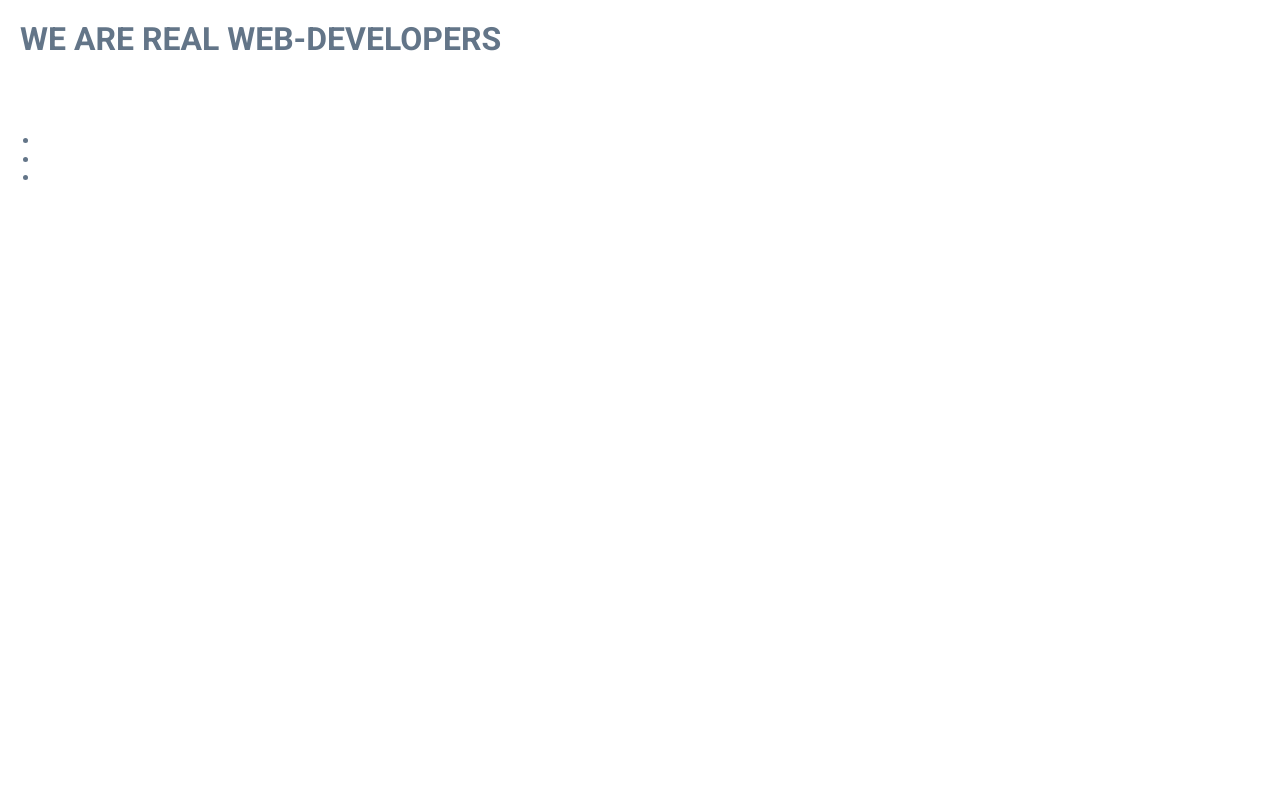
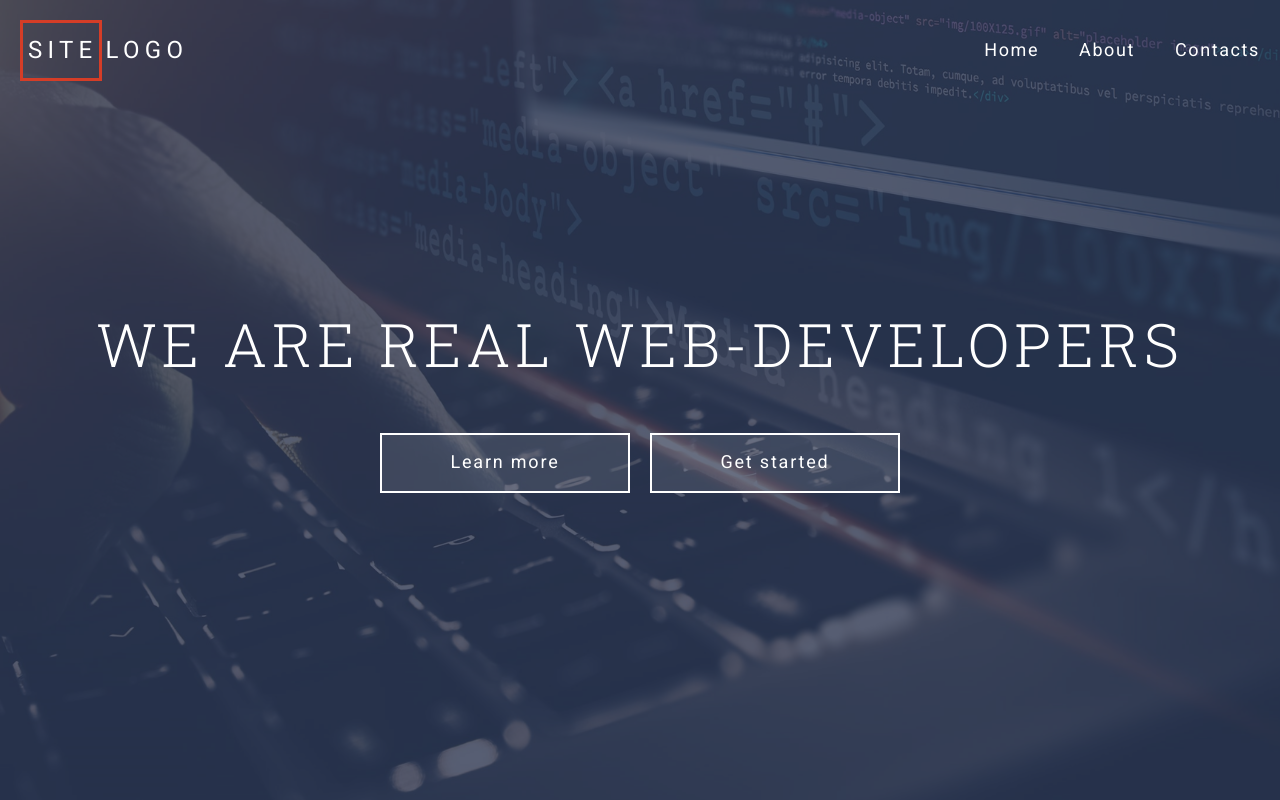
Before and after one commit to VladislavFuklev/Grid-Template, a website: page index.html in a window 1280 px wide. Drawn offline with Linux system fonts and the light colour scheme.

Commit message:
закончил первый экран

```diff
--- a/assets/scss/common/_classes.scss
+++ b/assets/scss/common/_classes.scss
@@ -0,0 +1,21 @@
+@use "../presets" as *;
+@use "../mixins" as *;
+
+.btn {
+    display: flex;
+    align-items: center;
+    justify-content: center;
+    min-width: 250px;
+    height: 60px;
+    border: 2px solid $color-light;
+    padding: 0.5em 1em;
+    background-color: rgba($color-light, 0.1);
+    transition: background-color 0.5s;
+
+    font-size: 1.125rem;
+    letter-spacing: 0.1em;
+    &:hover,
+    &:focus {
+        background-color: $color-accent;
+    }
+}
--- a/assets/scss/common/_typography.scss
+++ b/assets/scss/common/_typography.scss
@@ -7,10 +7,18 @@
 *::after {
     box-sizing: border-box;
 }
+h1 {
+    font-size: 3.75rem;
+    font-family: $font-header;
+    font-weight: 300;
+    letter-spacing: 0.08em;
+    line-height: 1.2em;
+}
 html {
     color: $color-gray;
     font-family: $font-main;
     font-size: $font-size;
+    overflow-y: scroll;
 }
 
 a{
--- a/assets/scss/components/header/_header-content.scss
+++ b/assets/scss/components/header/_header-content.scss
@@ -3,7 +3,20 @@
 
 
 .header-content {
+    position: relative;
+    z-index: 1;
+    width: 100%;
+
     &__container {
         @extend %container
     }
+    &__title {
+        text-align: center;
+        margin: 0 0 53px;
+    }
+    &__actions {
+        display: flex;
+        justify-content: center;
+        gap: $gap;
+    }
 }
--- a/assets/scss/components/header/_header-logo.scss
+++ b/assets/scss/components/header/_header-logo.scss
@@ -1,2 +1,19 @@
 @use "../../presets" as *;
 @use "../../mixins" as *;
+
+
+.header-logo {
+    font-size: 1.5rem;
+    letter-spacing: 0.22em;
+
+    &__link {
+        display: block;
+        padding: 20px 20px 20px 0;
+    }
+    &__accent {
+        display: inline-block;
+        padding: 14px 1px 13px 5px;
+        margin-right: 4px;
+        border: 3px solid $color-highlight;
+    }
+}
--- a/assets/scss/components/header/_header-menu.scss
+++ b/assets/scss/components/header/_header-menu.scss
@@ -3,8 +3,18 @@
 
 
 
-.header-content {
+.header-menu {
+    position: absolute;
+    top: 0;
+    left: 0;
+    right: 0;
+    z-index: 2;
     &__container {
-        @extend %container
+        @extend %container;
+        display: grid;
+        grid-template-columns: auto 1fr;
+        gap: $gap;
+        align-items: center;
     }
+
 }
--- a/assets/scss/components/header/_header-navbar.scss
+++ b/assets/scss/components/header/_header-navbar.scss
@@ -1,2 +1,32 @@
 @use "../../presets" as *;
 @use "../../mixins" as *;
+
+
+.header-navbar {
+    letter-spacing: 0.1em;
+    &__btn {
+        display: none;
+    }
+    &__list {
+        display: grid;
+        gap: $gap;
+        grid-template-columns: repeat(auto-fit, minmax(50px, max-content));
+        justify-content: end;
+
+        @include unlist (0 (-$gap-sm) 0 0)
+    }
+    &__item {
+    }
+
+    &__link{
+        display: block;
+        padding: $gap $gap-sm;
+        transition: color 0.5s;
+        font-size: 1.125rem;
+        &:hover,
+        &:focus {
+            color: $color-accent;
+        }
+    }
+
+}
--- a/assets/scss/components/header/_header-overlay.scss
+++ b/assets/scss/components/header/_header-overlay.scss
@@ -1,2 +1,9 @@
 @use "../../presets" as *;
 @use "../../mixins" as *;
+
+
+.header-overlay {
+    background-color: $color_primary;
+    opacity: 0.8;
+    @include abs-position;
+}
--- a/assets/scss/components/header/_header.scss
+++ b/assets/scss/components/header/_header.scss
@@ -1,2 +1,19 @@
 @use "../../presets" as *;
 @use "../../mixins" as *;
+
+
+.header {
+    position: relative;
+    min-height: 100vh;
+    padding-top: 100px;
+    padding-bottom: 100px;
+
+    background-color: $color-primary;
+    background-image: url(../img/img-header.png);
+    background-position: 50% 50%;
+    background-size: cover;
+
+    display: grid;
+    align-content: center;
+    color: $color-light;
+}
```
Also changed, not shown: index.html (+1 -0 lines), assets/css/style.css.
